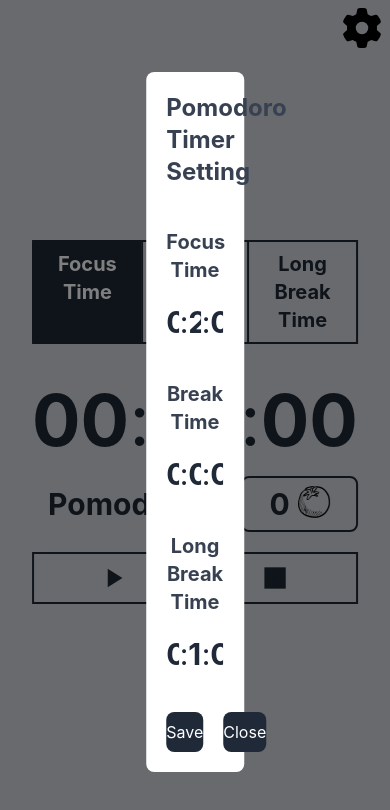
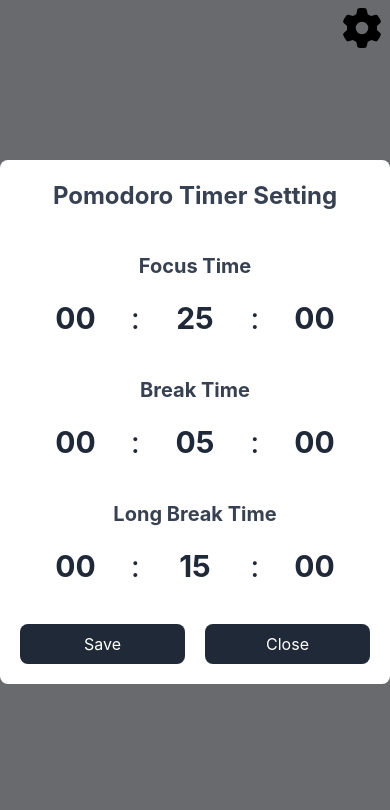
Before and after one commit to DavidYusufWaskito/pomodore-react, a React (Create React App) app: page / in a window 390 px wide. Both pictures are taken after a click on the button 362 px from the left and 28 px from the top of the page. Shown: the top 810 px of the page. Built offline with nearby package versions, Linux system fonts and the light colour scheme.

Commit message:
fix modal on small screen

```diff
--- a/src/layouts/TimerSetting.jsx
+++ b/src/layouts/TimerSetting.jsx
@@ -72,7 +72,7 @@ export default function TimerSetting({open,onClose,saveFocusTime,saveBreakTime,s
 
     return(
         <Modal open={open} onClose={onClose}>
-            <div className="absolute w-1/4 h-auto top-1/2 left-1/2 -translate-x-1/2 -translate-y-1/2 bg-white rounded-lg p-5">
+            <div className="absolute w-full md:w-1/4 h-auto top-1/2 left-1/2 -translate-x-1/2 -translate-y-1/2 bg-white rounded-lg p-5">
                 {/* Header */}
                 <div>
                     <h1 className="text-gray-700 text-2xl font-bold text-center">Pomodoro Timer Setting</h1>
```
